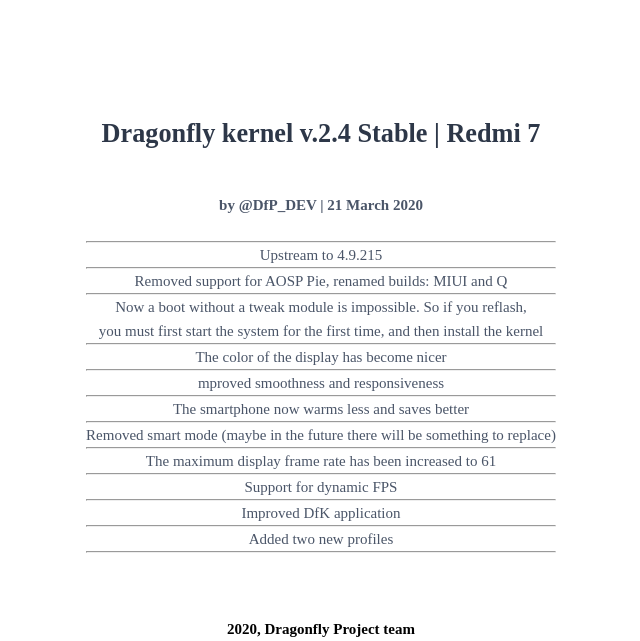
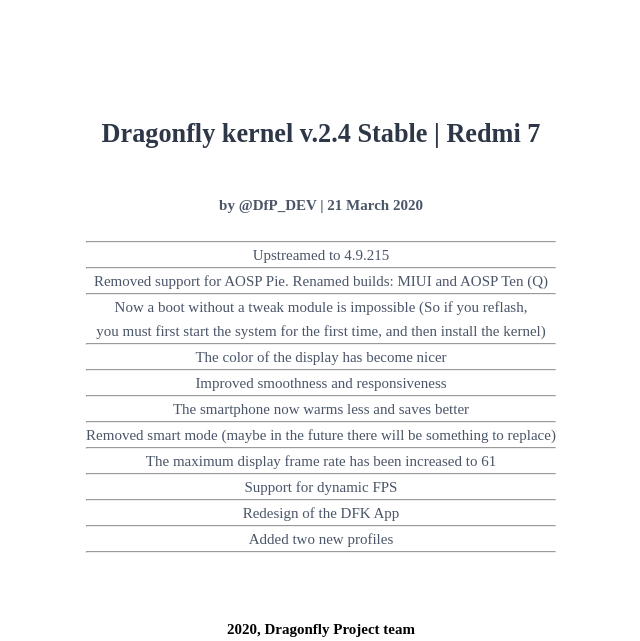
Before and after one commit to Dragonfly-Project/dragonfly-project.github.io, a plain HTML site: page 2.4_c.html in a window 1280 px wide. Shown: the part 189-830 px from the top of the page, without its empty margins (319-959 px from the left). Drawn offline with Linux system fonts and the light colour scheme; a web font is replaced by a local one.

Commit message:
Changelogs from TG

```diff
--- a/2.4_c.html
+++ b/2.4_c.html
@@ -28,15 +28,15 @@
 			<br/>
             <ul align="middle">
             <hr>
-            <li>Upstream to 4.9.215</li>
+            <li>Upstreamed to 4.9.215</li>
             <hr>
-            <li>Removed support for AOSP Pie, renamed builds: MIUI and Q</li>
+            <li>Removed support for AOSP Pie. Renamed builds: MIUI and AOSP Ten (Q)</li>
             <hr>
-            <li>Now a boot without a tweak module is impossible. So if you reflash, <br> you must first start the system for the first time, and then install the kernel</li>
+            <li>Now a boot without a tweak module is impossible (So if you reflash, <br> you must first start the system for the first time, and then install the kernel)</li>
             <hr>
             <li>The color of the display has become nicer</li>
             <hr>
-            <li>mproved smoothness and responsiveness</li>
+            <li>Improved smoothness and responsiveness</li>
             <hr>
             <li>The smartphone now warms less and saves better</li>
             <hr>
@@ -46,7 +46,7 @@
             <hr>
             <li>Support for dynamic FPS</li>
             <hr>
-            <li>Improved DfK application</li>
+            <li>Redesign of the DFK App</li>
             <hr>
             <li>Added two new profiles</li>
             <hr>
```
Also changed, not shown: 2.3_c.html (+2 -2 lines).
